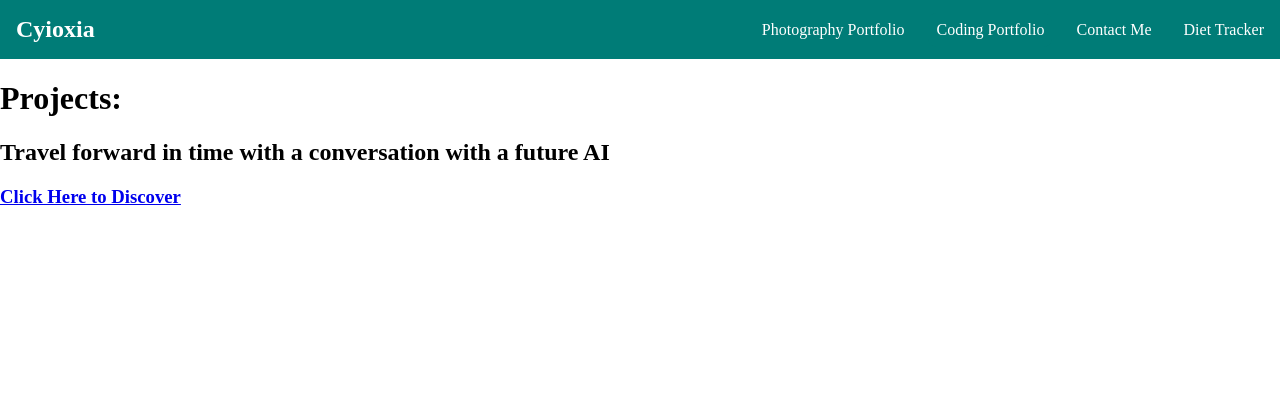
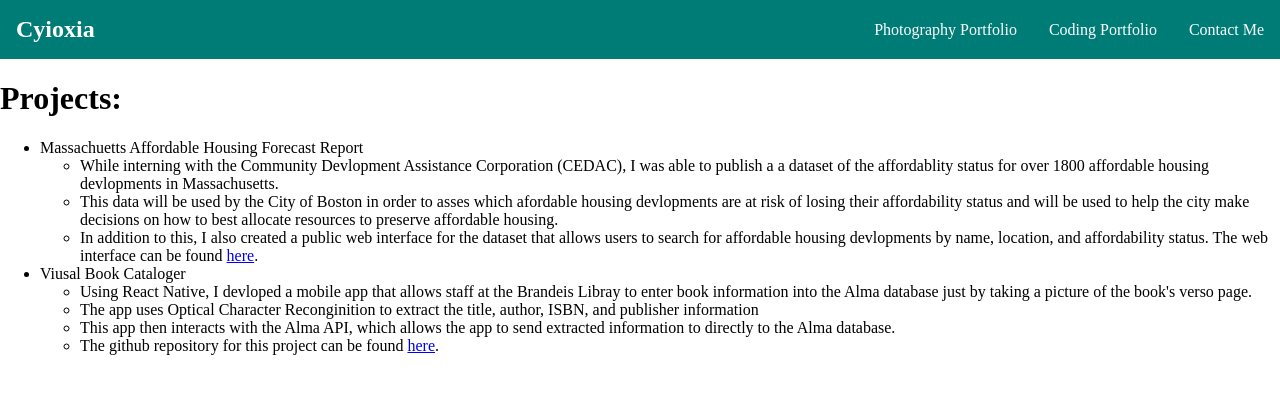
Before and after one commit to Cyiox/Website-Portfolio, a React (Vite) app: page /Coding in a window 1280 px wide. Shown: the top 394 px of the page. Built offline with nearby package versions, Linux system fonts and the light colour scheme; no server answers; a web font is replaced by a local one.

Commit message:
Removed Diet Tracker from nav-bar, Updated coding portfolio

```diff
--- a/src/Navbar.jsx
+++ b/src/Navbar.jsx
@@ -29,9 +29,6 @@ function NavBar(){
                 <li>
                  <NavLink to={"/Contact"}>Contact Me</NavLink>
                 </li>
-                <li>
-                 <NavLink to={"/Tracker"}>Diet Tracker</NavLink>
-                </li>
             </ul>
         </nav>
     )
--- a/src/pages/Coding.jsx
+++ b/src/pages/Coding.jsx
@@ -3,8 +3,42 @@ function Coding(){
     return(
         <div>
         <h1>Projects:</h1>
-            <h2>Travel forward in time with a conversation with a future AI</h2>
-            <h3><a href={"https://joyful-tiramisu-320360.netlify.app/timetraveler"}>Click Here to Discover</a></h3>
+            <ul>
+                <li>
+                    Massachuetts Affordable Housing Forecast Report
+                    <ul>
+                        <li>
+                            While interning with the Community Devlopment Assistance Corporation (CEDAC), I was able to publish a a dataset of the affordablity status for over 1800 affordable housing devlopments in Massachusetts.
+                        </li>
+                        <li>
+                            This data will be used by the City of Boston in order to asses which afordable housing devlopments are at risk of losing their affordability status and will be used to help the city make decisions on how to best allocate resources to preserve affordable housing.
+                        </li>
+                        <li>
+                            {/* This link is a placeholder to be replaced later*/}
+                            In addition to this, I also created a public web interface for the dataset that allows users to search for affordable housing devlopments by name, location, and affordability status. The web interface can be found <a href={"https://cedac.github.io/affordable-housing-forecast-report/"}>here</a>.
+                        </li>
+
+                    </ul>
+                </li>
+                <li>
+                    Viusal Book Cataloger
+                    <ul>
+                        <li>
+                            Using React Native, I devloped a mobile app that allows staff at the Brandeis Libray to enter book information into the Alma database just by taking a picture of the book's verso page.
+                        </li>
+                        <li>
+                            The app uses Optical Character Reconginition to extract the title, author, ISBN, and publisher information
+                        </li>
+                        <li>
+                            This app then interacts with the Alma API, which allows the app to send extracted information to directly to the Alma database.
+                        </li>
+                        <li>
+                            The github repository for this project can be found <a href={"https://github.com/Cyiox/Visual-Book-Cataloger-"}>here</a>.
+                        </li>
+                    </ul>
+                </li>
+            </ul>
+
         </div>
     )
 }
```
